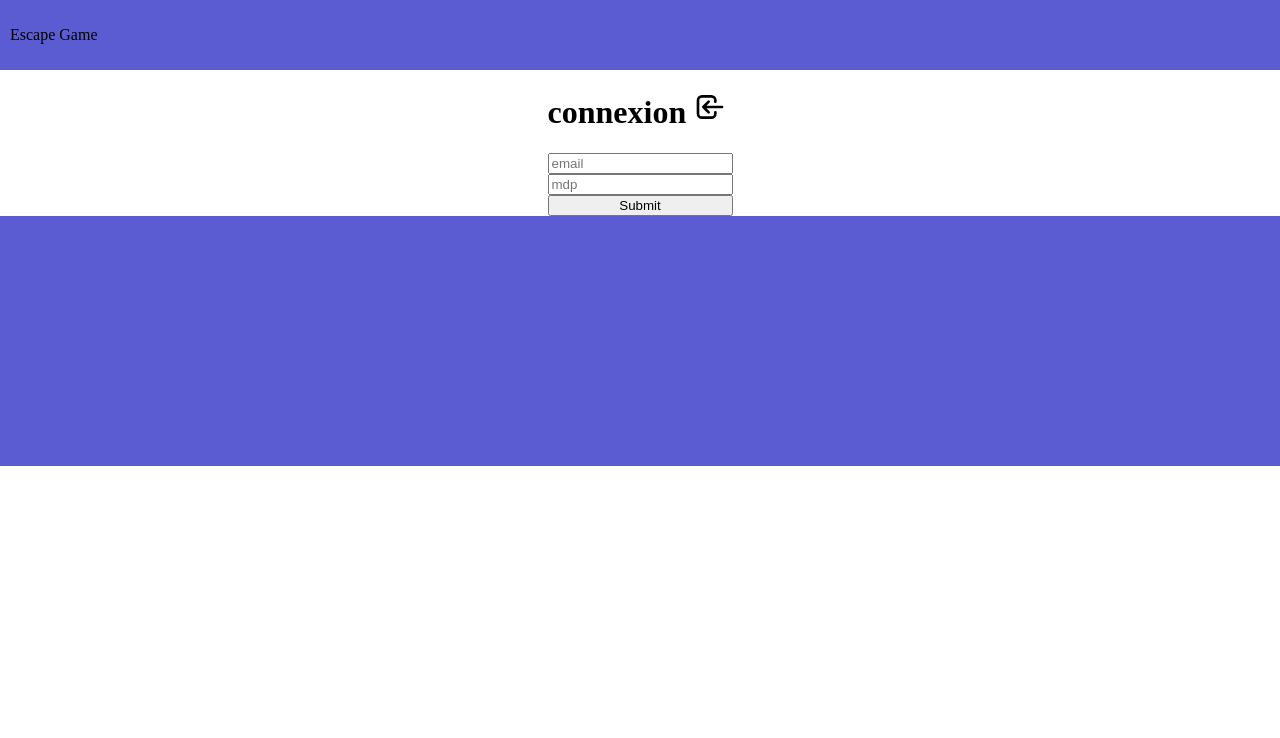
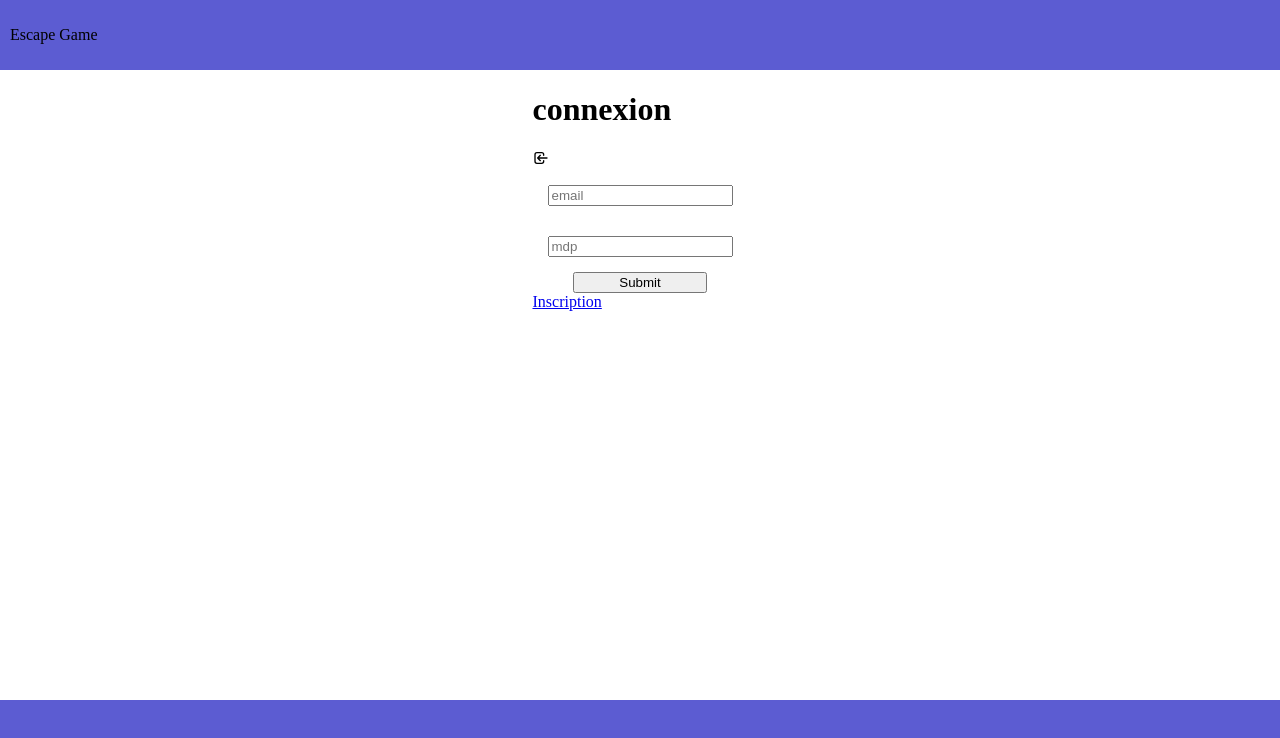
Before and after one commit to thibaud75/escape-game-front, a React (Vite) app: page /auth in a window 1280 px wide. Shown: the top 738 px of the page. Built offline with nearby package versions, Linux system fonts and the light colour scheme.

Commit message:
ptites modifs css tsx auth

```diff
--- a/src/App.css
+++ b/src/App.css
@@ -2,7 +2,6 @@ body{
  margin: 0px;
  display: flex;
  flex-direction: column;
- height: 800px;
  justify-content: space-between;
 }
 
@@ -13,6 +12,7 @@ body{
   height: 100%;
   align-items: center;
 }
+
 header{
   display: flex;
   justify-content: space-between;
@@ -27,9 +27,12 @@ header>span{
 }
 
 footer{
-  height: 250px;
+  height: 100px;
   background-color: rgb(92, 92, 210);
   width: 100%;
+  position: absolute;
+  bottom: 0px;
+  text-align: center;
 }
 
 #connexion:hover{
--- a/src/pages/Auth.css
+++ b/src/pages/Auth.css
@@ -1,13 +1,27 @@
 body{
     display : flex;
     flex-direction: column;
+    box-sizing: border-box;
 }
 
 .connexion{
-
+    vertical-align: middle;
 }
 
 form{
     display: flex;
     flex-direction: column;
+    align-items: center;
 }
+
+.inputEmail{
+    margin: 15px;
+}
+
+.inputPassword{
+    margin: 15px;
+}
+
+button{
+    width: 10em;
+}
--- a/src/pages/Auth.tsx
+++ b/src/pages/Auth.tsx
@@ -3,6 +3,7 @@ import "./Auth.css";
 import Nav from "../components/Nav";
 import Footer from "../components/Footer";
 import { HiOutlineLogin } from "react-icons/hi";
+import { Outlet, Link } from "react-router-dom";
 
 function Auth() {
   const getData = (e: React.FormEvent<HTMLFormElement>) => {
@@ -44,14 +45,24 @@ function Auth() {
     <>
       <Nav />
       <div>
-        <h1 className="connexion">
-          connexion <HiOutlineLogin />
-        </h1>
+        <h1 className="connexion">connexion</h1>
+        <HiOutlineLogin />
         <form onSubmit={(e) => getData(e)}>
-          <input type="text" placeholder="email" name="email"></input>
-          <input type="text" placeholder="mdp" name="password"></input>
+          <input
+            type="text"
+            placeholder="email"
+            name="email"
+            className="inputEmail"
+          ></input>
+          <input
+            type="text"
+            placeholder="mdp"
+            name="password"
+            className="inputPassword"
+          ></input>
           <button type="submit">Submit</button>
         </form>
+        <Link to="/singup">Inscription</Link>
       </div>
       <Footer />
     </>
```
